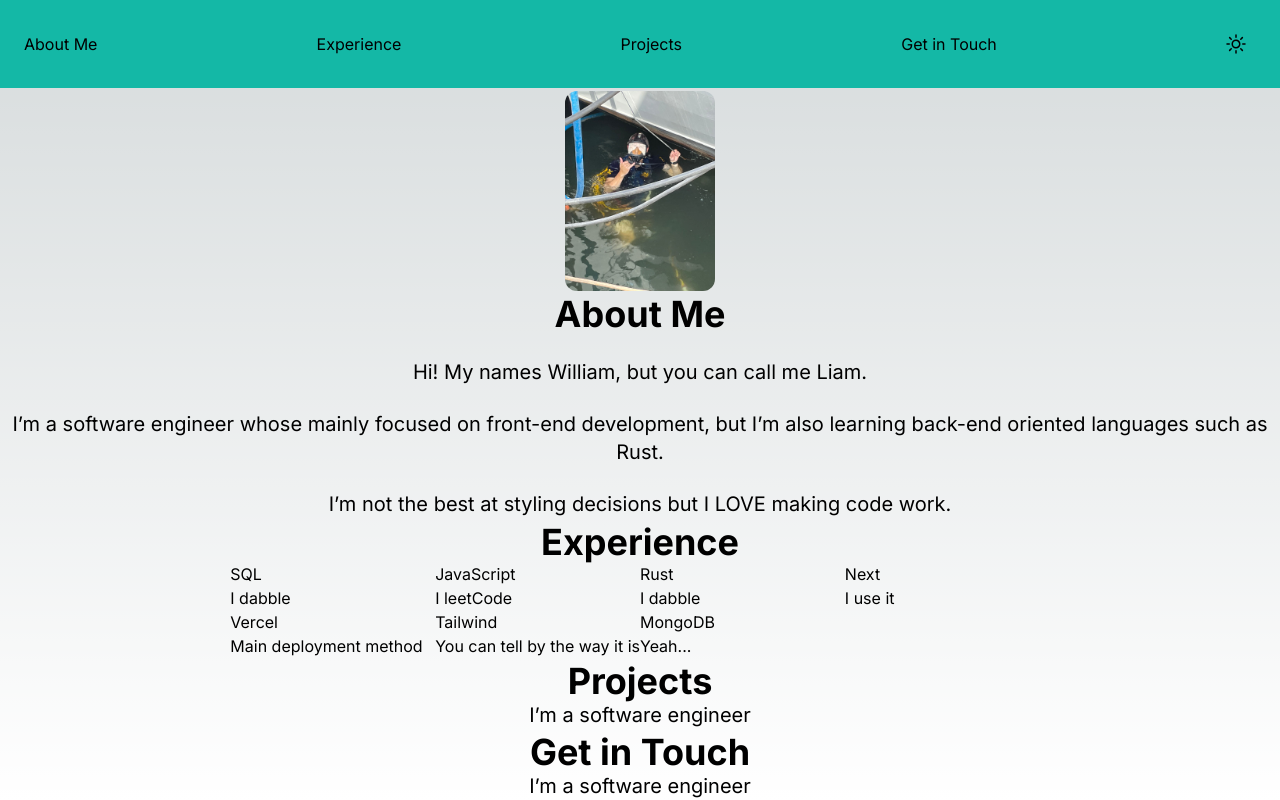
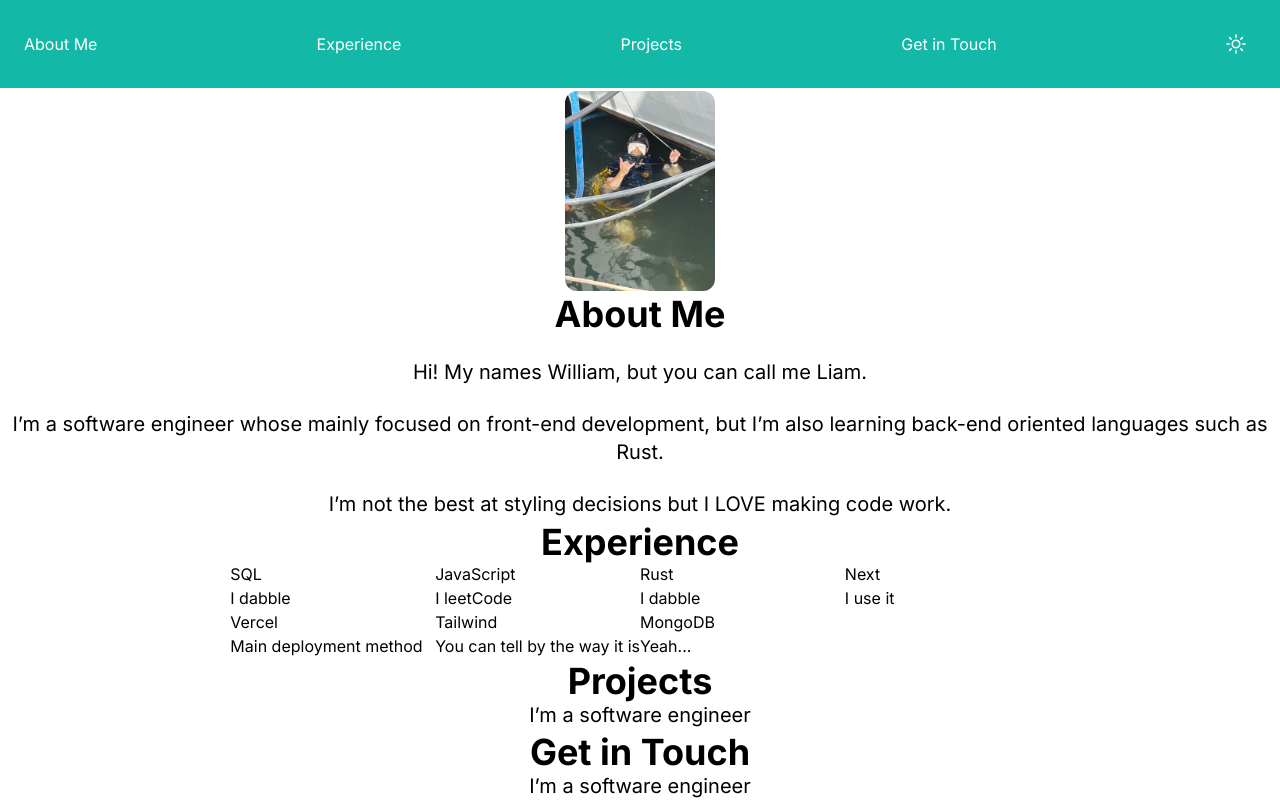
Before and after one commit to SMKJ42/portfolio, a Next.js app: page / in a window 1280 px wide. Built offline with nearby package versions, Linux system fonts and the light colour scheme.

Commit message:
dark to light transition animation

```diff
--- a/components/Navigation.tsx
+++ b/components/Navigation.tsx
@@ -2,7 +2,7 @@
 
 export default function Navigation() {
   return (
-    <nav className="bg-teal-500 p-6 w-full">
+    <nav className="bg-teal-500 p-6 w-full text-white">
       <ul className="flex items-center justify-between">
         <li className="hover:underline">
           <a href="#About_Me">About Me</a>
--- a/pages/index.tsx
+++ b/pages/index.tsx
@@ -13,7 +13,7 @@
   }, []);
   return (
     <main
-      className={`flex min-h-screen flex-col items-center justify-between ${inter.className}`}
+      className={`flex min-h-screen flex-col items-center justify-between ${inter.className} bg-white dark:bg-black text-black dark:text-white transition-colors duration-500`}
     >
       <Navigation />
       <Image
```
